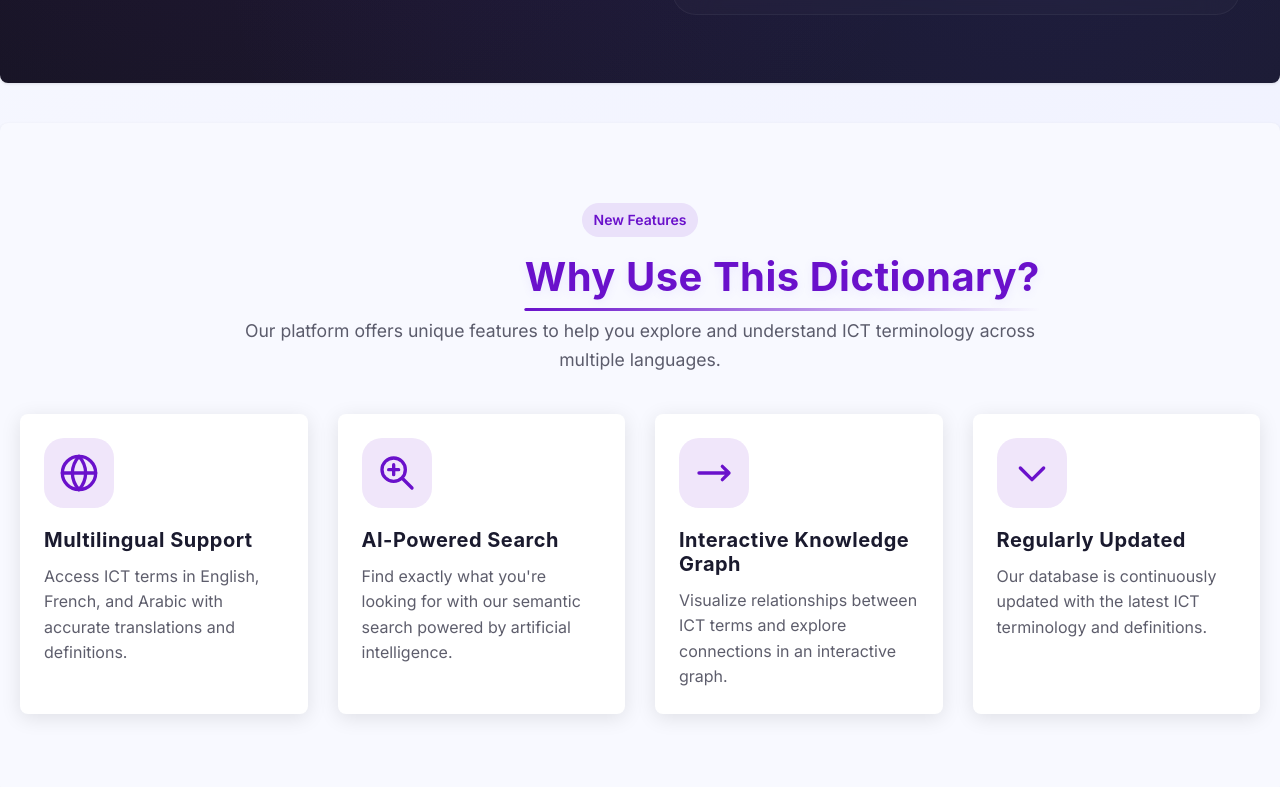
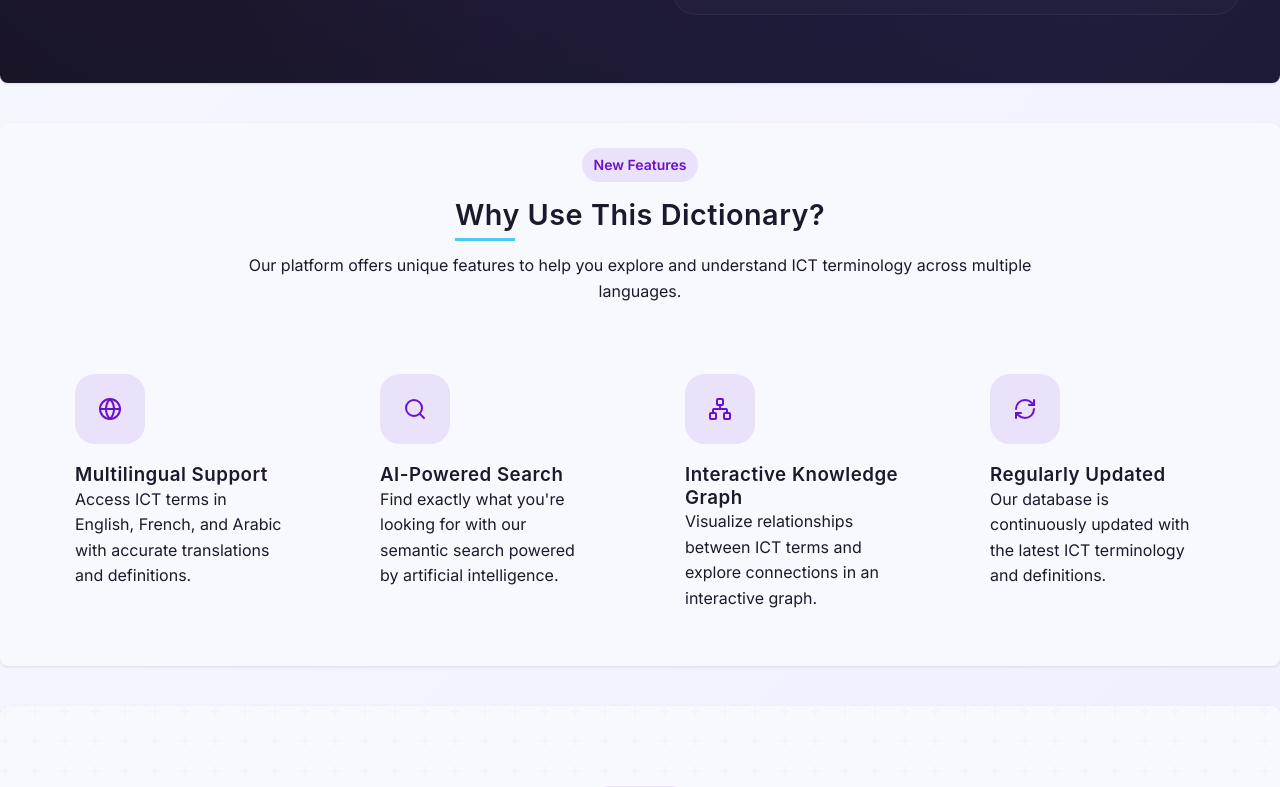
Before and after one commit to aggressiveidea/PFE-PROJECT, a React (Create React App) app: page / in a window 1280 px wide. Shown: the part 717-1504 px from the top of the page. Built offline with nearby package versions, Linux system fonts and the light colour scheme.

Commit message:
Update Features.jsx

```diff
--- a/src/components/forHome/Features.jsx
+++ b/src/components/forHome/Features.jsx
@@ -1,100 +1,67 @@
+import { Globe, Search, Network, RefreshCw } from "lucide-react"
+import { translations } from "../../utils/translations"
 import "./Features.css"
-import { translations } from "../../utils/translations"
 
-const Features = ({ language }) => {
-  const t = translations[language]
+const Features = ({ language = "en" }) => {
+  const t = translations[language] || translations.en
   const isRtl = language === "ar"
 
-  const features = [
-    {
-      icon: (
-        <svg width="40" height="40" viewBox="0 0 24 24" fill="none" xmlns="http://www.w3.org/2000/svg">
-          <path
-            d="M12 22C17.5228 22 22 17.5228 22 12C22 6.47715 17.5228 2 12 2C6.47715 2 2 6.47715 2 12C2 17.5228 6.47715 22 12 22Z"
-            stroke="currentColor"
-            strokeWidth="2"
-            strokeLinecap="round"
-            strokeLinejoin="round"
-          />
-          <path d="M2 12H22" stroke="currentColor" strokeWidth="2" strokeLinecap="round" strokeLinejoin="round" />
-          <path
-            d="M12 2C14.5013 4.73835 15.9228 8.29203 16 12C15.9228 15.708 14.5013 19.2616 12 22C9.49872 19.2616 8.07725 15.708 8 12C8.07725 8.29203 9.49872 4.73835 12 2Z"
-            stroke="currentColor"
-            strokeWidth="2"
-            strokeLinecap="round"
-            strokeLinejoin="round"
-          />
-        </svg>
-      ),
-      title: t.multilingualSupport,
-      description: t.multilingualSupportDesc,
-    },
-    {
-      icon: (
-        <svg width="40" height="40" viewBox="0 0 24 24" fill="none" xmlns="http://www.w3.org/2000/svg">
-          <path
-            d="M21 21L15 15M17 10C17 13.866 13.866 17 10 17C6.13401 17 3 13.866 3 10C3 6.13401 6.13401 3 10 3C13.866 3 17 6.13401 17 10Z"
-            stroke="currentColor"
-            strokeWidth="2"
-            strokeLinecap="round"
-            strokeLinejoin="round"
-          />
-          <path d="M10 7V13" stroke="currentColor" strokeWidth="2" strokeLinecap="round" strokeLinejoin="round" />
-          <path d="M7 10H13" stroke="currentColor" strokeWidth="2" strokeLinecap="round" strokeLinejoin="round" />
-        </svg>
-      ),
-      title: t.aiPoweredSearch,
-      description: t.aiPoweredSearchDesc,
-    },
-    {
-      icon: (
-        <svg width="40" height="40" viewBox="0 0 24 24" fill="none" xmlns="http://www.w3.org/2000/svg">
-          <path
-            d="M17 8L21 12M21 12L17 16M21 12H3"
-            stroke="currentColor"
-            strokeWidth="2"
-            strokeLinecap="round"
-            strokeLinejoin="round"
-          />
-        </svg>
-      ),
-      title: t.interactiveGraph,
-      description: t.interactiveGraphDesc,
-    },
-    {
-      icon: (
-        <svg width="40" height="40" viewBox="0 0 24 24" fill="none" xmlns="http://www.w3.org/2000/svg">
-          <path
-            d="M19 9L12 16L5 9"
-            stroke="currentColor"
-            strokeWidth="2"
-            strokeLinecap="round"
-            strokeLinejoin="round"
-          />
-        </svg>
-      ),
-      title: t.regularlyUpdated,
-      description: t.regularlyUpdatedDesc,
-    },
-  ]
-
   return (
-    <section id="features" className={`features section ${isRtl ? "rtl" : ""}`}>
+    <section id="features" className={`features ${isRtl ? "rtl" : ""}`}>
       <div className="container">
         <div className="section-header">
-          <div className="badge">{t.newFeatures}</div>
-          <h2 className="section-title">{t.featuresTitle}</h2>
-          <p className="section-description">{t.featuresDescription}</p>
+          <div className="badge">{t.newFeatures || "New Features"}</div>
+          <h2>{t.featuresTitle || "Why Use This Dictionary?"}</h2>
+          <p>
+            {t.featuresDescription ||
+              "Our platform offers unique features to help you explore and understand ICT terminology across multiple languages."}
+          </p>
         </div>
 
         <div className="features-grid">
-          {features.map((feature, index) => (
-            <div className="feature-card card" key={index}>
-              <div className="feature-icon">{feature.icon}</div>
-              <h3 className="feature-title">{feature.title}</h3>
-              <p className="feature-description">{feature.description}</p>
+          <div className="feature-card">
+            <div className="feature-icon">
+              <Globe />
             </div>
-          ))}
+            <h3>{t.multilingualSupport || "Multilingual Support"}</h3>
+            <p>
+              {t.multilingualSupportDesc ||
+                "Access ICT terms in English, French, and Arabic with accurate translations and definitions."}
+            </p>
+          </div>
+
+          <div className="feature-card">
+            <div className="feature-icon">
+              <Search />
+            </div>
+            <h3>{t.aiPoweredSearch || "AI-Powered Search"}</h3>
+            <p>
+              {t.aiPoweredSearchDesc ||
+                "Find exactly what you're looking for with our semantic search powered by artificial intelligence."}
+            </p>
+          </div>
+
+          <div className="feature-card">
+            <div className="feature-icon">
+              <Network />
+            </div>
+            <h3>{t.interactiveGraph || "Interactive Knowledge Graph"}</h3>
+            <p>
+              {t.interactiveGraphDesc ||
+                "Visualize relationships between ICT terms and explore connections in an interactive graph."}
+            </p>
+          </div>
+
+          <div className="feature-card">
+            <div className="feature-icon">
+              <RefreshCw />
+            </div>
+            <h3>{t.regularlyUpdated || "Regularly Updated"}</h3>
+            <p>
+              {t.regularlyUpdatedDesc ||
+                "Our database is continuously updated with the latest ICT terminology and definitions."}
+            </p>
+          </div>
         </div>
       </div>
     </section>
```
